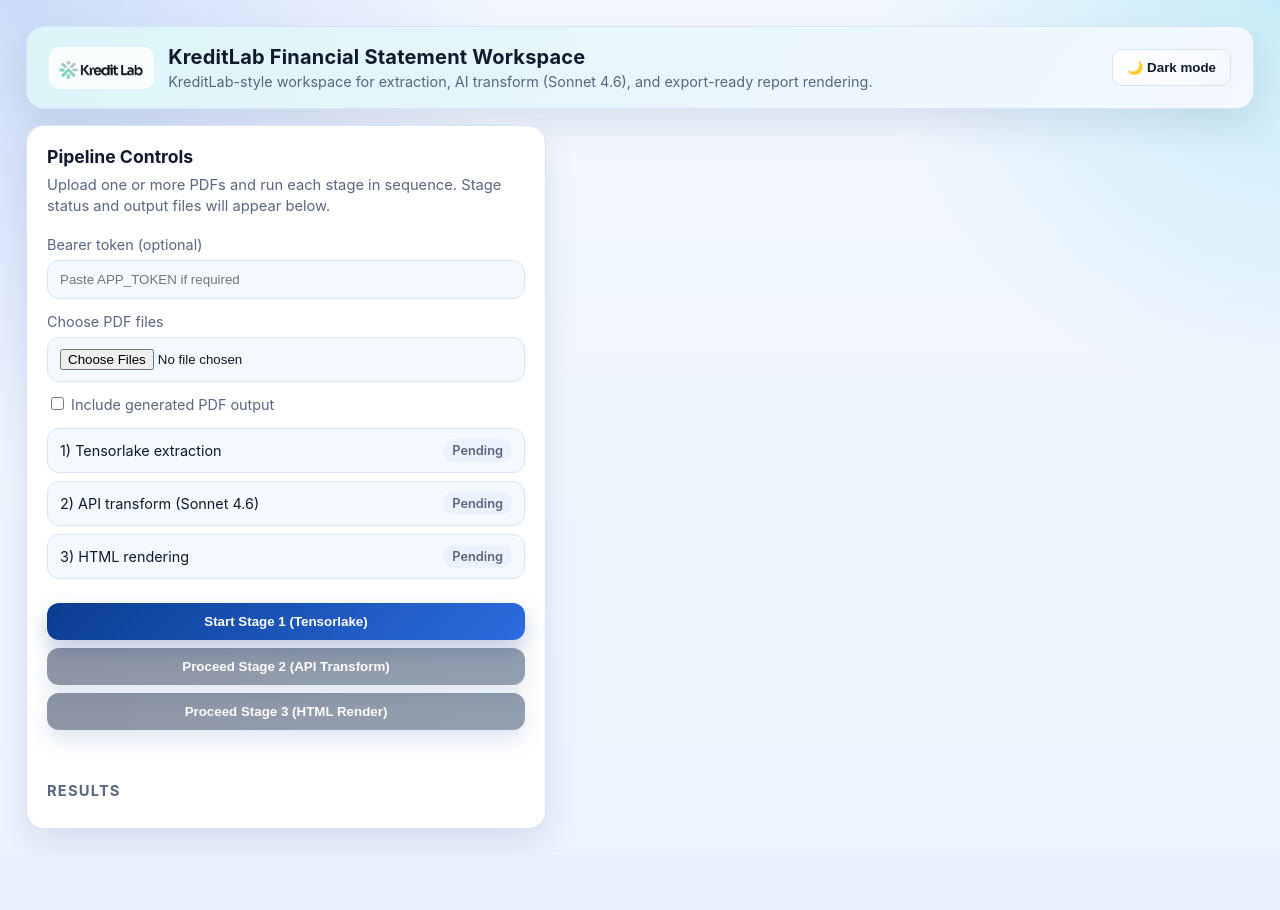
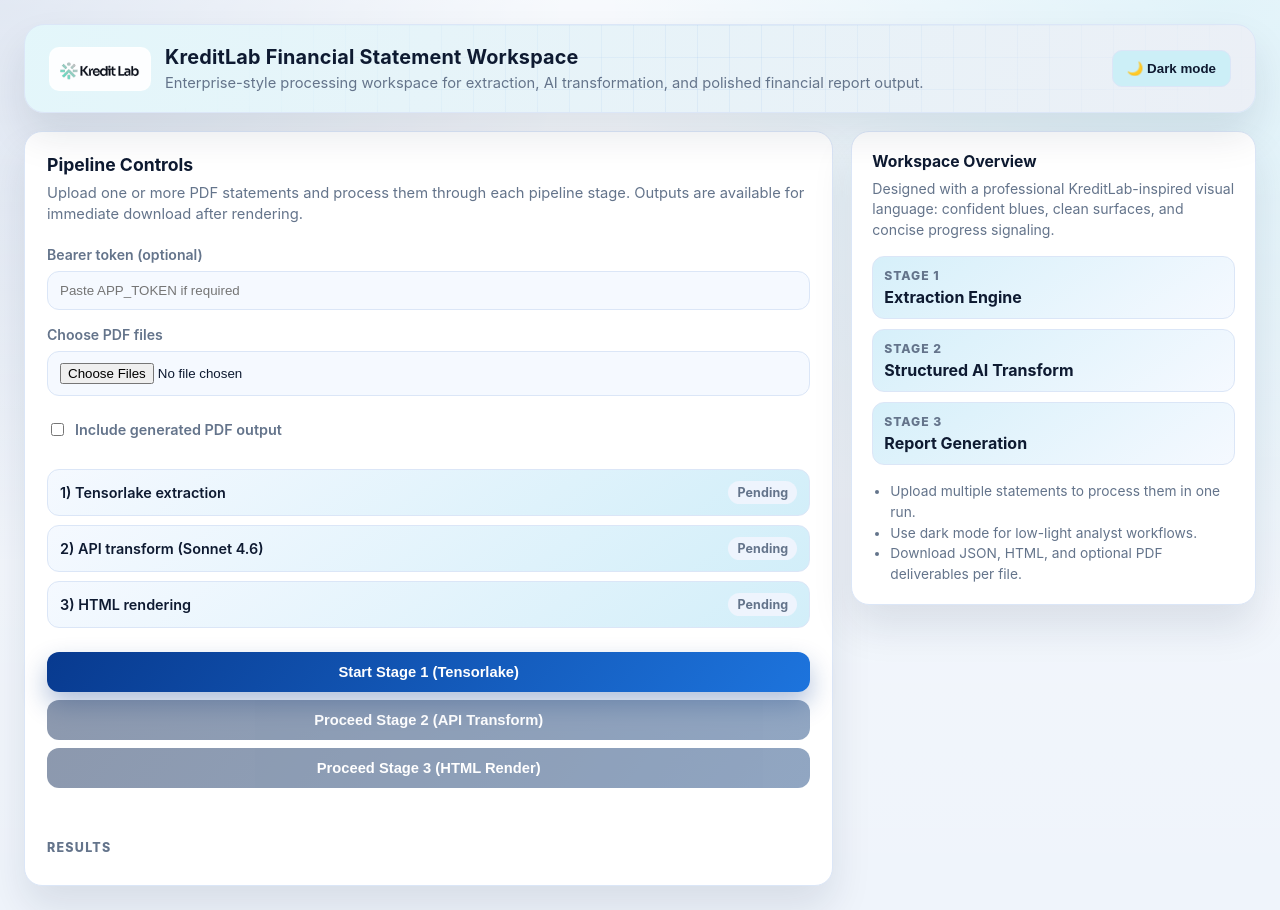
Before and after one commit to M1doriya/Display-Apps, a FastAPI app: page / in a window 1280 px wide. Before the commit the page ends 835 px from the top, so only its background shows below. Run offline with FastAPI, Linux system fonts and the light colour scheme; some libraries are stand-ins or nearby versions.

Commit message:
Redesign pipeline UI with professional KreditLab-inspired theme

```diff
--- a/integrated-app/templates/index.html
+++ b/integrated-app/templates/index.html
@@ -6,111 +6,113 @@
   <title>KreditLab Pipeline App</title>
   <style>
     :root {
-      --bg: #edf4ff;
+      --bg: #eff4fb;
       --surface: #ffffff;
-      --surface-soft: #f4f8ff;
-      --text: #111a2d;
-      --muted: #58667f;
-      --primary: #0a3d91;
-      --primary-2: #2d6cdf;
-      --accent: #00b7d4;
-      --success: #148a52;
-      --danger: #cf2642;
-      --warning: #b7791f;
-      --border: #d7e4fb;
-      --ring: rgba(45, 108, 223, 0.2);
-      --shadow: 0 16px 34px rgba(16, 38, 84, 0.1);
+      --surface-soft: #f5f9ff;
+      --text: #0e1a31;
+      --muted: #64748b;
+      --primary: #083a8f;
+      --primary-2: #1d74dd;
+      --accent: #18b6d9;
+      --success: #138a59;
+      --danger: #c52e4b;
+      --warning: #bf7a1c;
+      --border: #dbe6f7;
+      --ring: rgba(29, 116, 221, 0.2);
+      --shadow: 0 22px 40px rgba(8, 25, 58, 0.1);
+      --gridline: rgba(29, 116, 221, 0.08);
     }
 
     [data-theme="dark"] {
-      --bg: #030816;
-      --surface: #0c1427;
-      --surface-soft: #111d35;
-      --text: #e2ecff;
-      --muted: #93a8c8;
-      --primary: #3f88ff;
-      --primary-2: #00b7d4;
-      --accent: #4ce2ff;
-      --success: #2bd37f;
-      --danger: #ff5572;
-      --warning: #ffbd59;
-      --border: #1f3358;
-      --ring: rgba(76, 226, 255, 0.2);
-      --shadow: 0 24px 44px rgba(1, 6, 19, 0.64);
+      --bg: #040b18;
+      --surface: #0d172a;
+      --surface-soft: #12213b;
+      --text: #e6efff;
+      --muted: #8fa7ca;
+      --primary: #4a9bff;
+      --primary-2: #24b8db;
+      --accent: #61dcff;
+      --success: #2fcf84;
+      --danger: #ff6180;
+      --warning: #ffc361;
+      --border: #1f355d;
+      --ring: rgba(97, 220, 255, 0.22);
+      --shadow: 0 28px 50px rgba(1, 8, 22, 0.65);
+      --gridline: rgba(97, 220, 255, 0.08);
     }
 
     * { box-sizing: border-box; }
 
     body {
       margin: 0;
-      font-family: "Manrope", Inter, "Segoe UI", Arial, sans-serif;
-      background:
-        radial-gradient(circle at 2% 0%, rgba(45,108,223,.2), transparent 32%),
-        radial-gradient(circle at 102% -4%, rgba(0,183,212,.2), transparent 28%),
-        linear-gradient(180deg, rgba(255,255,255,.35), rgba(255,255,255,0)),
-        var(--bg);
+      font-family: "Inter", "Manrope", "Segoe UI", Arial, sans-serif;
       color: var(--text);
       min-height: 100vh;
-      padding: 26px;
+      background:
+        linear-gradient(180deg, rgba(255,255,255,.5), rgba(255,255,255,0)),
+        radial-gradient(circle at 95% 0%, color-mix(in srgb, var(--accent) 20%, transparent), transparent 40%),
+        radial-gradient(circle at 0% 0%, color-mix(in srgb, var(--primary) 18%, transparent), transparent 36%),
+        var(--bg);
+      padding: 24px;
     }
 
-    .shell {
-      max-width: 1320px;
-      margin: 0 auto;
-    }
+    .shell { max-width: 1240px; margin: 0 auto; }
 
     .app-header {
-      background: linear-gradient(125deg, color-mix(in srgb, var(--surface) 86%, var(--accent) 14%), var(--surface-soft));
       border: 1px solid var(--border);
-      border-radius: 18px;
-      padding: 18px 22px;
+      background:
+        linear-gradient(110deg, color-mix(in srgb, var(--surface) 88%, var(--accent) 12%), color-mix(in srgb, var(--surface) 92%, var(--primary) 8%));
+      border-radius: 20px;
+      padding: 20px 24px;
       display: flex;
       justify-content: space-between;
       align-items: center;
       gap: 16px;
       box-shadow: var(--shadow);
-      margin-bottom: 16px;
+      margin-bottom: 18px;
+      position: relative;
+      overflow: hidden;
+      isolation: isolate;
     }
 
-    .brand {
-      display: flex;
-      align-items: center;
-      gap: 14px;
+    .app-header::after {
+      content: "";
+      position: absolute;
+      inset: 0;
+      background-image: linear-gradient(90deg, var(--gridline) 1px, transparent 1px), linear-gradient(180deg, var(--gridline) 1px, transparent 1px);
+      background-size: 32px 32px;
+      mask-image: linear-gradient(120deg, transparent 15%, rgba(0,0,0,.8) 55%, transparent 100%);
+      z-index: -1;
     }
 
+    .brand { display: flex; align-items: center; gap: 14px; }
+
     .brand img {
-      height: 42px;
+      height: 44px;
       border-radius: 10px;
-      background: rgba(255,255,255,.86);
-      padding: 4px 8px;
+      padding: 5px 8px;
+      background: rgba(255,255,255,.9);
+      border: 1px solid rgba(255,255,255,.35);
     }
 
-    .brand-text h1 {
-      margin: 0;
-      font-size: 1.25rem;
-      letter-spacing: .2px;
-    }
-
-    .brand-text p {
-      margin: 4px 0 0;
-      color: var(--muted);
-      font-size: .9rem;
-    }
+    .brand-text h1 { margin: 0; font-size: 1.24rem; letter-spacing: .01em; }
+    .brand-text p { margin: 5px 0 0; font-size: .92rem; color: var(--muted); max-width: 760px; }
 
     .theme-btn {
       border: 1px solid var(--border);
       color: var(--text);
-      background: linear-gradient(145deg, var(--surface), var(--surface-soft));
+      background: color-mix(in srgb, var(--surface) 78%, var(--accent) 22%);
       padding: 10px 14px;
       border-radius: 10px;
       cursor: pointer;
       font-weight: 700;
+      white-space: nowrap;
     }
 
     .layout {
       display: grid;
+      grid-template-columns: minmax(0, 2fr) minmax(0, 1fr);
       gap: 18px;
-      grid-template-columns: minmax(0, 520px);
       align-items: start;
     }
 
@@ -118,34 +120,28 @@
       background: var(--surface);
       border: 1px solid var(--border);
       border-radius: 18px;
-      padding: 20px;
       box-shadow: var(--shadow);
     }
 
-    .title {
-      margin: 0;
-      font-size: 1.1rem;
-    }
+    .controls-card { padding: 22px; }
+    .aside-card { padding: 20px; }
 
-    .subtitle {
-      margin: 8px 0 16px;
-      color: var(--muted);
-      font-size: .92rem;
-      line-height: 1.45;
-    }
+    .title { margin: 0; font-size: 1.1rem; }
+    .subtitle { margin: 8px 0 18px; color: var(--muted); font-size: .92rem; line-height: 1.45; }
 
-    .field { margin-bottom: 12px; }
-    .field label { font-size: .9rem; color: var(--muted); }
+    .field { margin-bottom: 14px; }
+    .field label { font-size: .88rem; color: var(--muted); font-weight: 600; }
 
     .input, .token-input {
       width: 100%;
+      margin-top: 7px;
       border: 1px solid var(--border);
       border-radius: 12px;
-      padding: 11px 12px;
-      margin-top: 6px;
       background: var(--surface-soft);
       color: var(--text);
+      padding: 11px 12px;
       outline: none;
+      transition: border-color .18s ease, box-shadow .18s ease;
     }
 
     .input:focus, .token-input:focus {
@@ -154,72 +150,75 @@
     }
 
     .check-wrap {
-      margin: 8px 0 14px;
+      margin: 10px 0 16px;
       color: var(--muted);
       font-size: .9rem;
+      display: inline-flex;
+      align-items: center;
+      gap: 8px;
+      font-weight: 600;
     }
 
-    .stage-list { display: grid; gap: 8px; margin: 14px 0 16px; }
-
+    .stage-list { display: grid; gap: 9px; margin: 14px 0 16px; }
     .stage {
       border: 1px solid var(--border);
       border-radius: 12px;
-      padding: 10px 12px;
+      padding: 11px 12px;
       font-size: .9rem;
       display: flex;
       justify-content: space-between;
       align-items: center;
-      background: var(--surface-soft);
+      background: linear-gradient(145deg, var(--surface-soft), color-mix(in srgb, var(--surface-soft) 84%, var(--accent) 16%));
+      font-weight: 600;
     }
 
     .pill {
       padding: 4px 9px;
       border-radius: 999px;
-      background: color-mix(in srgb, var(--surface-soft) 70%, var(--border) 30%);
       color: var(--muted);
+      background: color-mix(in srgb, var(--surface-soft) 72%, var(--border) 28%);
       text-transform: capitalize;
-      font-size: .8rem;
-      font-weight: 600;
+      font-size: .78rem;
+      font-weight: 700;
+      letter-spacing: .01em;
     }
 
     .pill.success { background: color-mix(in srgb, var(--success) 22%, var(--surface)); color: var(--success); }
-    .pill.error { background: color-mix(in srgb, var(--danger) 22%, var(--surface)); color: var(--danger); }
-    .pill.running { background: color-mix(in srgb, var(--primary) 20%, var(--surface)); color: var(--primary); }
+    .pill.error { background: color-mix(in srgb, var(--danger) 24%, var(--surface)); color: var(--danger); }
+    .pill.running { background: color-mix(in srgb, var(--primary) 24%, var(--surface)); color: var(--primary); }
 
     .btn {
       width: 100%;
       border: none;
       border-radius: 12px;
+      padding: 12px;
+      margin-top: 8px;
+      cursor: pointer;
       color: #fff;
       font-weight: 700;
-      padding: 11px;
-      cursor: pointer;
-      margin-top: 8px;
-      background: linear-gradient(135deg, var(--primary), var(--primary-2));
-      box-shadow: 0 10px 22px color-mix(in srgb, var(--primary) 26%, transparent);
+      font-size: .92rem;
+      background: linear-gradient(128deg, var(--primary), var(--primary-2));
+      box-shadow: 0 12px 26px color-mix(in srgb, var(--primary) 32%, transparent);
     }
 
-    .btn.secondary { background: linear-gradient(135deg, #1d2e4b, #284264); }
-    .btn:disabled { opacity: .5; cursor: not-allowed; }
-
-    .status {
-      margin-top: 14px;
-      min-height: 20px;
-      font-size: .9rem;
-      color: var(--muted);
-      font-weight: 600;
+    .btn.secondary {
+      background: linear-gradient(128deg, #223a63, #2b548a);
+      box-shadow: none;
     }
 
+    .btn:disabled { opacity: .52; cursor: not-allowed; }
+
+    .status { margin-top: 14px; min-height: 20px; font-size: .9rem; color: var(--muted); font-weight: 700; }
     .status.success { color: var(--success); }
     .status.error { color: var(--danger); }
 
     .results-title {
       margin: 18px 0 8px;
-      font-size: .92rem;
+      font-size: .78rem;
       color: var(--muted);
-      font-weight: 700;
       text-transform: uppercase;
-      letter-spacing: .08em;
+      letter-spacing: .1em;
+      font-weight: 800;
     }
 
     .result-item {
@@ -230,22 +229,48 @@
       background: var(--surface-soft);
     }
 
-    .result-actions { display: flex; gap: 6px; flex-wrap: wrap; margin-top: 8px; }
-
+    .result-actions { display: flex; gap: 7px; flex-wrap: wrap; margin-top: 8px; }
     .result-actions button {
       border: 1px solid var(--border);
       background: linear-gradient(145deg, var(--surface), var(--surface-soft));
       color: var(--text);
       border-radius: 9px;
-      padding: 6px 9px;
+      padding: 6px 10px;
       cursor: pointer;
-      font-weight: 600;
+      font-weight: 700;
+      font-size: .82rem;
     }
 
-    @media (max-width: 1080px) {
+    .aside-title { margin: 0 0 8px; font-size: .98rem; }
+    .aside-copy { margin: 0 0 16px; color: var(--muted); font-size: .88rem; line-height: 1.45; }
+
+    .metric-grid { display: grid; gap: 10px; margin-bottom: 16px; }
+    .metric {
+      border: 1px solid var(--border);
+      border-radius: 12px;
+      padding: 11px;
+      background: linear-gradient(145deg, color-mix(in srgb, var(--surface-soft) 86%, var(--accent) 14%), var(--surface-soft));
+    }
+    .metric span { display: block; color: var(--muted); font-size: .76rem; text-transform: uppercase; letter-spacing: .08em; font-weight: 800; }
+    .metric strong { font-size: 1rem; margin-top: 4px; display: block; }
+
+    .tips {
+      margin: 0;
+      padding-left: 18px;
+      color: var(--muted);
+      font-size: .86rem;
+      line-height: 1.5;
+    }
+
+    @media (max-width: 1050px) {
       .layout { grid-template-columns: 1fr; }
-      body { padding: 18px; }
-      .app-header { padding: 15px; }
+      .aside-card { order: -1; }
+    }
+
+    @media (max-width: 760px) {
+      body { padding: 16px; }
+      .app-header { padding: 16px; flex-wrap: wrap; }
+      .brand-text h1 { font-size: 1.12rem; }
     }
   </style>
 </head>
@@ -256,16 +281,16 @@
         <img id="brandLogo" src="/assets/KreditLab-light.png" alt="KreditLab logo" />
         <div class="brand-text">
           <h1>KreditLab Financial Statement Workspace</h1>
-      <p>KreditLab-style workspace for extraction, AI transform (Sonnet 4.6), and export-ready report rendering.</p>
+          <p>Enterprise-style processing workspace for extraction, AI transformation, and polished financial report output.</p>
         </div>
       </div>
       <button id="themeToggle" class="theme-btn" type="button">🌙 Dark mode</button>
     </header>
 
     <div class="layout">
-      <section class="card">
+      <section class="card controls-card">
         <h2 class="title">Pipeline Controls</h2>
-        <p class="subtitle">Upload one or more PDFs and run each stage in sequence. Stage status and output files will appear below.</p>
+        <p class="subtitle">Upload one or more PDF statements and process them through each pipeline stage. Outputs are available for immediate download after rendering.</p>
 
         <div class="field">
           <label for="token">Bearer token (optional)</label>
@@ -294,6 +319,22 @@
         <div id="results"></div>
       </section>
 
+      <aside class="card aside-card">
+        <h3 class="aside-title">Workspace Overview</h3>
+        <p class="aside-copy">Designed with a professional KreditLab-inspired visual language: confident blues, clean surfaces, and concise progress signaling.</p>
+
+        <div class="metric-grid">
+          <div class="metric"><span>Stage 1</span><strong>Extraction Engine</strong></div>
+          <div class="metric"><span>Stage 2</span><strong>Structured AI Transform</strong></div>
+          <div class="metric"><span>Stage 3</span><strong>Report Generation</strong></div>
+        </div>
+
+        <ul class="tips">
+          <li>Upload multiple statements to process them in one run.</li>
+          <li>Use dark mode for low-light analyst workflows.</li>
+          <li>Download JSON, HTML, and optional PDF deliverables per file.</li>
+        </ul>
+      </aside>
     </div>
   </div>
 
```
